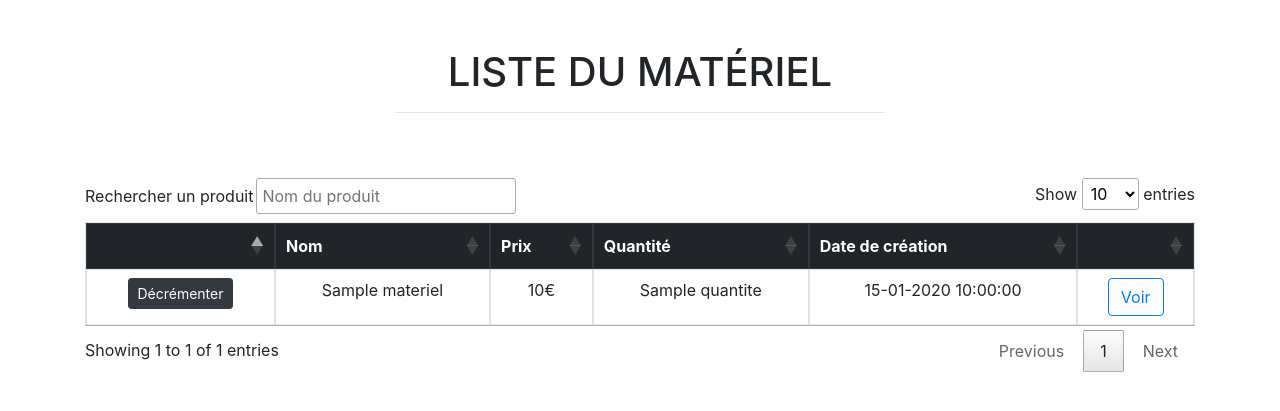
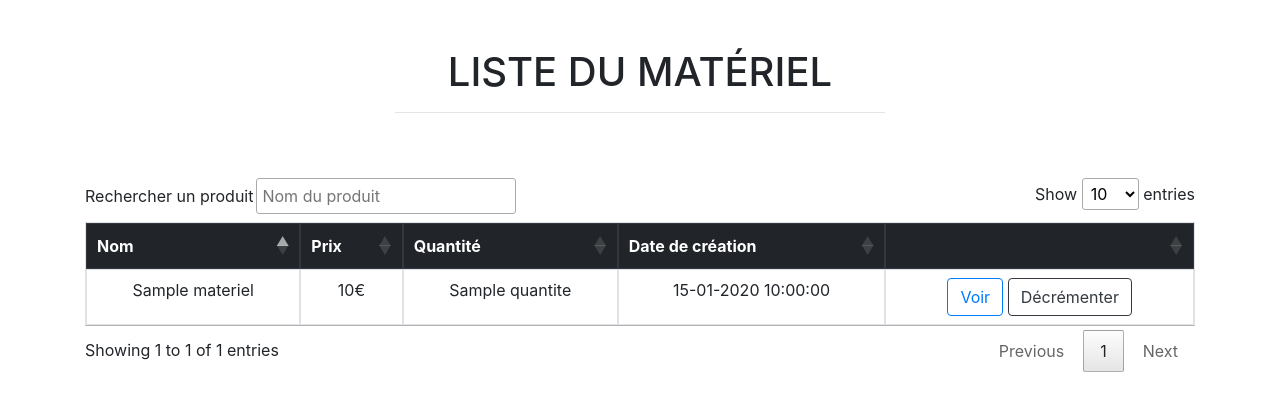
Before and after one commit to CarrolTer/ModuleMateriel, a Symfony app: template templates/materiel/index.html.twig in a window 1280 px wide. Shown: the top 411 px of the page. Run offline with Twig, Linux system fonts and the light colour scheme; the template is opened without the code that fills it: most values are stand-ins (such as "Sample title", 1, 10 or a date in 2020); some libraries are stand-ins or nearby versions.

Commit message:
update bonus

```diff
--- a/config/bundles.php
+++ b/config/bundles.php
@@ -14,4 +14,5 @@ return [
     Symfony\Bundle\MakerBundle\MakerBundle::class => ['dev' => true],
     Doctrine\Bundle\FixturesBundle\DoctrineFixturesBundle::class => ['dev' => true, 'test' => true],
     Symfony\Bundle\SwiftmailerBundle\SwiftmailerBundle::class => ['all' => true],
+    Knp\Bundle\SnappyBundle\KnpSnappyBundle::class => ['all' => true],
 ];
--- a/templates/materiel/index.html.twig
+++ b/templates/materiel/index.html.twig
@@ -17,7 +17,6 @@
                 <table id="data_table" class="table table-bordered " style="width:100%">
                     <thead class="thead-dark">
                     <tr class="text-center">
-                        <th></th>
                         <th>Nom</th>
                         <th>Prix</th>
                         <th>Quantité</th>
@@ -29,9 +28,7 @@
                     {% for materiel in materiels %}
                         {% if materiel.quantite > 0 %}
                         <tr class="text-center">
-                            <td>
-                                <a class="btn btn-dark btn-sm" href="{{ path('materiel_decrease', {'id': materiel.id}) }}">Décrémenter</a>
-                            </td>
+
                             <td>{{ materiel.nom }}</td>
                             <td>{{ materiel.prix }}€</td>
                             <td>{{ materiel.quantite }}</td>
@@ -39,7 +36,7 @@
                             <td>
 
                                 <a class="btn btn-outline-primary " href="#" data-toggle="modal" data-target="#{{ materiel.id }}">Voir</a>
-{#                                <a href="{{ path('materiel_edit', {'id': materiel.id}) }}">Editer</a>#}
+                            <a class="btn btn-outline-dark" href="{{ path('materiel_decrease', {'id': materiel.id}) }}">Décrémenter</a>
                             </td>
                         </tr>
                         {% endif %}
```
Also changed, not shown: 2 other files.
